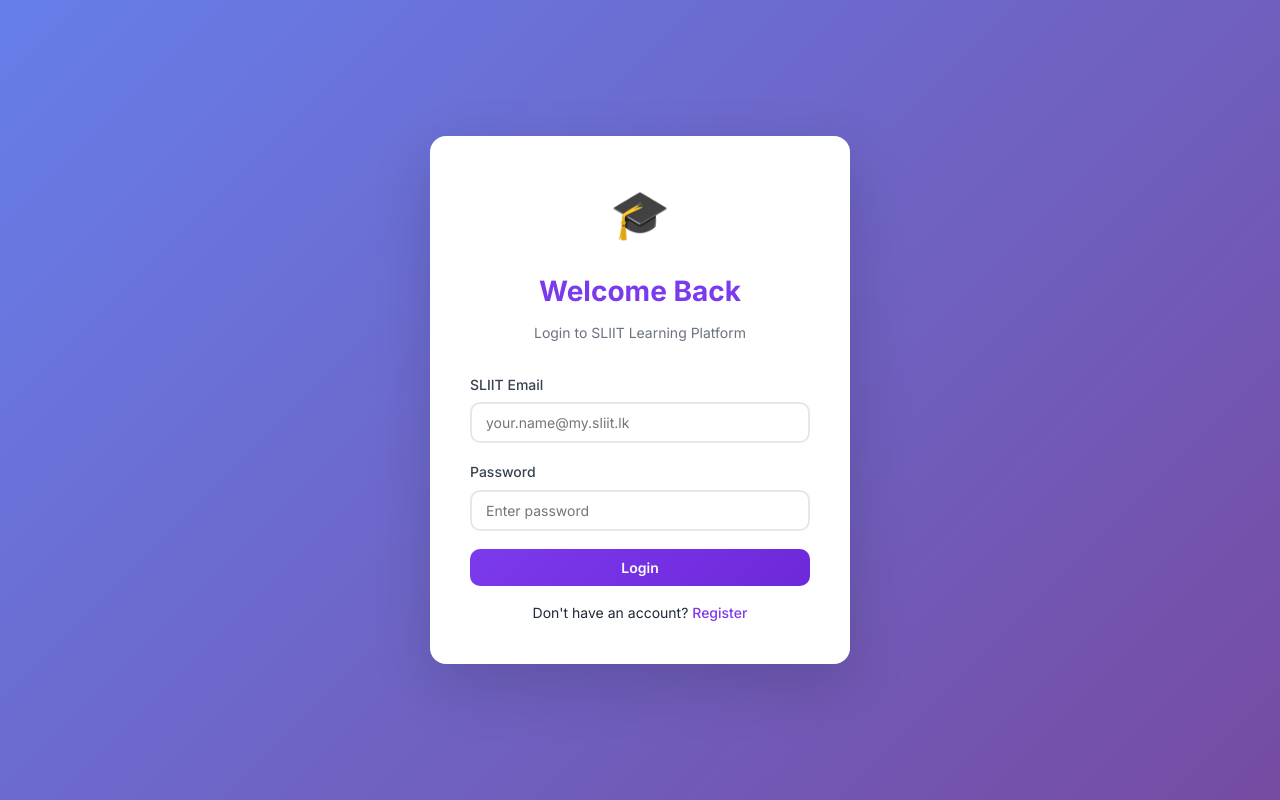
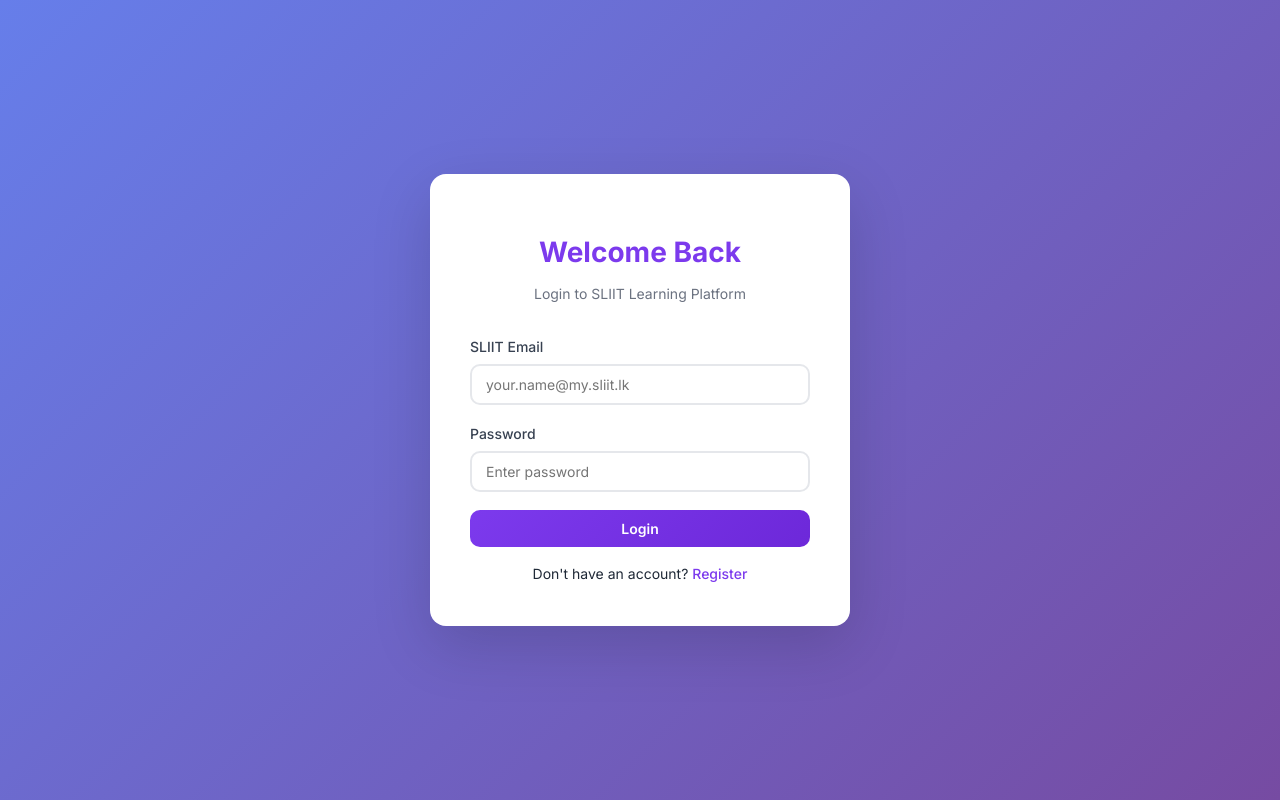
Before and after one commit to Gimantha-Dil/ITPM-Project, a React (Create React App) app in the folder frontend/: page /login in a window 1280 px wide. Built offline with nearby package versions, Linux system fonts and the light colour scheme; no server answers.

Commit message:
change login js

```diff
--- a/frontend/src/pages/Login.js
+++ b/frontend/src/pages/Login.js
@@ -26,7 +26,7 @@
 
   return (
     <div className="auth-container">
-      <div className="logo-emoji">🎓</div>
+      <div className="logo-emoji"></div>
       <h1>Welcome Back</h1>
       <p className="subtitle">Login to SLIIT Learning Platform</p>
 
```
